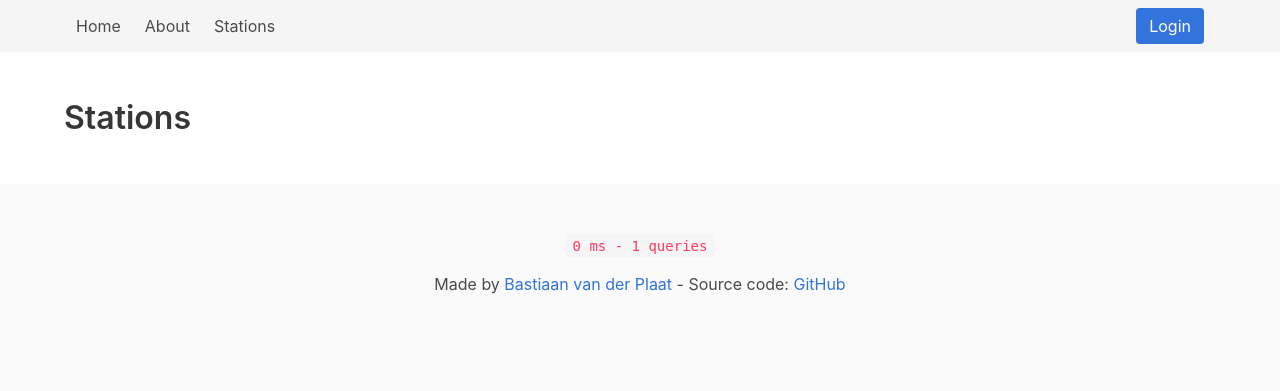
After one commit to bplaat/mad-turkey, a PHP site: page /stations in a window 1280 px wide. The commit adds this page. Shown: the top 391 px of the page. Run offline with PHP 8.4, Linux system fonts and the light colour scheme; data that the repository does not hold is empty; some libraries are stand-ins or nearby versions.

Commit message:
Add stations and register only for auth accounts

```diff
--- /dev/null
+++ b/server/controllers/StationsController.php
@@ -0,0 +1,35 @@
+<?php
+
+class StationsController {
+    public static function index () {
+        $stations = Stations::select()->fetchAll();
+        echo view('stations.index', [ 'stations' => $stations ]);
+    }
+
+    public static function create () {
+        echo view('stations.create');
+    }
+
+    public static function store () {
+        Stations::insert([ 'name' => $_POST['name'], 'key' => md5(microtime() . $_SERVER['REMOTE_ADDR']), 'lat' => $_POST['lat'], 'lng' => $_POST['lng'] ]);
+        Router::redirect('/stations/' . $station_id);
+    }
+
+    public static function show ($station) {
+        echo view('stations.show', [ 'station' => $station ]);
+    }
+
+    public static function edit ($station) {
+        echo view('stations.edit', [ 'station' => $station ]);
+    }
+
+    public static function update ($station) {
+        Stations::update($station->id, [ 'name' => $_POST['name'], 'lat' => $_POST['lat'], 'lng' => $_POST['lng'] ]);
+        Router::redirect('/stations/' . $station->id);
+    }
+
+    public static function delete ($station) {
+        Stations::delete($station->id);
+        Router::redirect('/stations');
+    }
+}
--- /dev/null
+++ b/server/models/Measurements.php
@@ -0,0 +1,3 @@
+<?php
+
+class Measurements extends Model {}
--- /dev/null
+++ b/server/models/Stations.php
@@ -0,0 +1,3 @@
+<?php
+
+class Stations extends Model {}
--- a/server/routes.php
+++ b/server/routes.php
@@ -3,13 +3,24 @@
 Router::get('/', 'PagesController@index');
 Router::get('/about', 'PagesController@about');
 
+Router::get('/stations', 'StationsController@index');
+Router::get('/stations/{Stations}', 'StationsController@show');
+
+Router::get('/api/send_measurement', 'ApiController@sendMeasurement');
+
 if (Auth::check()) {
+    Router::get('/stations/create', 'StationsController@create');
+    Router::post('/stations', 'StationsController@store');
+    Router::get('/stations/{Stations}/edit', 'StationsController@edit');
+    Router::post('/stations/{Stations}', 'StationsController@update');
+    Router::get('/stations/{Stations}/delete', 'StationsController@delete');
+
+    Router::get('/auth/register', 'AuthController@showRegisterForm');
+    Router::post('/auth/register', 'AuthController@register');
     Router::get('/auth/logout', 'AuthController@logout');
 } else {
     Router::get('/auth/login', 'AuthController@showLoginForm');
     Router::post('/auth/login', 'AuthController@login');
-    Router::get('/auth/register', 'AuthController@showRegisterForm');
-    Router::post('/auth/register', 'AuthController@register');
 }
 
 Router::fallback('PagesController@notFound');
--- a/server/views/header.html
+++ b/server/views/header.html
@@ -13,20 +13,25 @@
             @if (Auth::check()):
                 <a class="navbar-item" href="/">Home</a>
                 <a class="navbar-item" href="/about">About</a>
+                <a class="navbar-item" href="/stations">Stations</a>
                 <div class="navbar-end">
                     <div class="navbar-item">
-                        <div>{{ Auth::user()->username }}</div>
-                        <div><a href="/auth/logout">Logout</a></div>
+                        <div style="margin-right: 16px;">{{ Auth::user()->username }}</div>
+                        <div class="buttons">
+                            <a class="button" href="#">Settings</a>
+                            <a class="button is-link" href="/auth/register">Register</a>
+                            <a class="button is-black" href="/auth/logout">Logout</a>
+                        </div>
                     </div>
                 </div>
             @else:
                 <a class="navbar-item" href="/">Home</a>
                 <a class="navbar-item" href="/about">About</a>
+                <a class="navbar-item" href="/stations">Stations</a>
                 <div class="navbar-end">
                     <div class="navbar-item">
                         <div class="buttons">
-                            <a class="button is-black" href="/auth/login">Login</a>
-                            <a class="button is-link" href="/auth/register">Register</a>
+                            <a class="button is-link" href="/auth/login">Login</a>
                         </div>
                     </div>
                 </div>
--- /dev/null
+++ b/server/views/stations/index.html
@@ -0,0 +1,16 @@
+@view('header', [ 'title' => 'Stations' ])
+
+<h1 class="title">Stations</h1>
+
+@foreach ($stations as $station):
+    <p><a href="/stations/{{ $station->id }}">{{ $station->name }}</a></p>
+@endforeach
+
+
+@if (Auth::check()):
+    <p>
+        <a class="button is-link" href="/stations/create">Create station</a>
+    </p>
+@endif
+
+@view('footer')
```
Also changed, not shown: server/controllers/ApiController.php (added, +7 -0 lines), server/database.sql (+20 -0 lines), server/views/stations/create.html (added, +23 -0 lines), server/views/stations/edit.html (added, +27 -0 lines), server/views/stations/show.html (added, +18 -0 lines).
